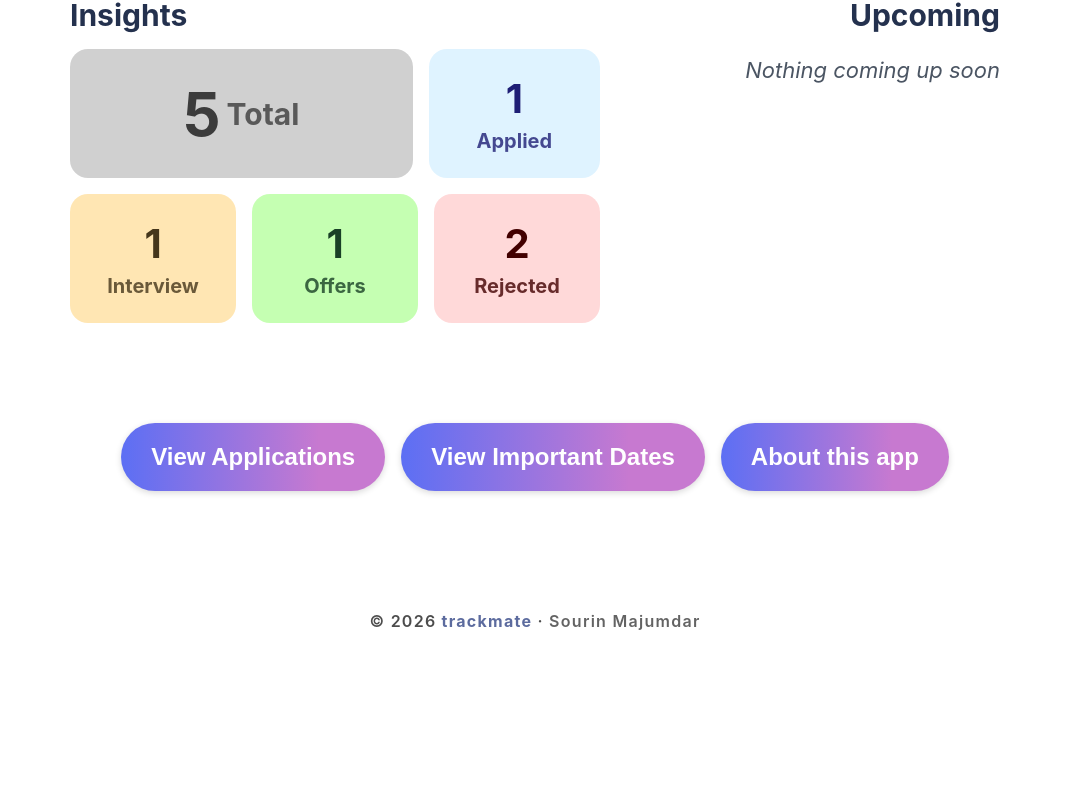
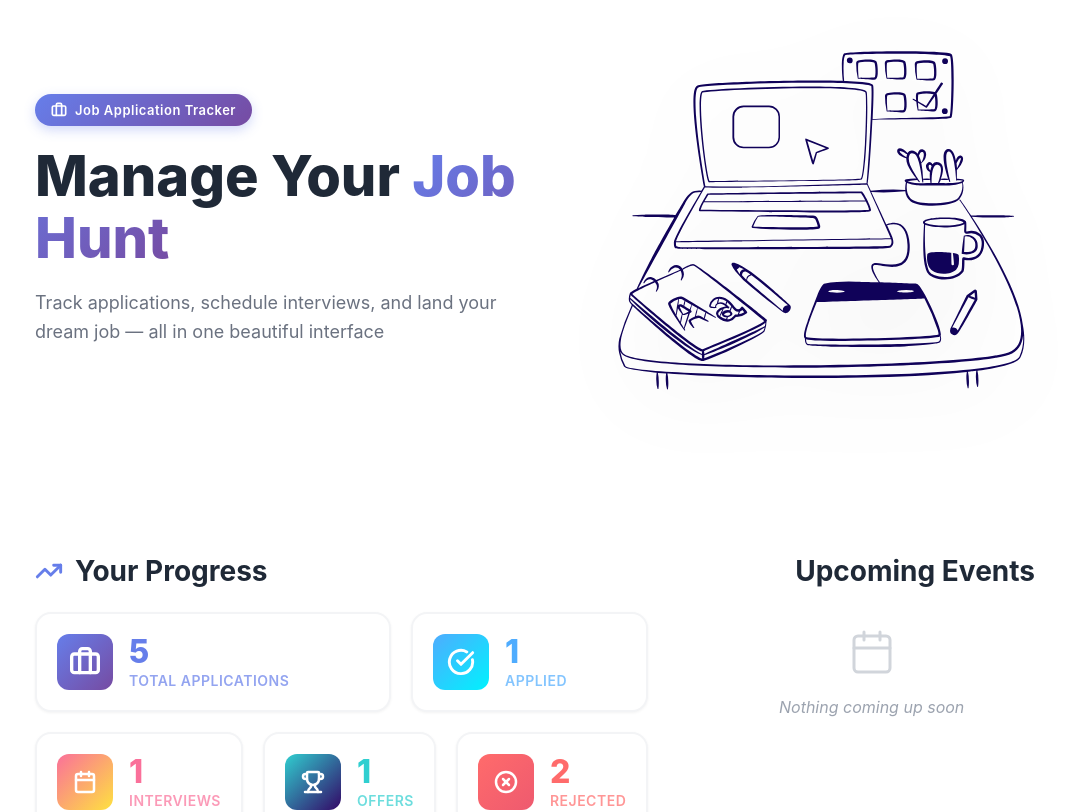
Before and after one commit to SourinMajumdar/job-application-tracker, a React (Vite) app: page / in a window 1280 px wide. Shown: the part 191-1003 px from the top of the page, without its empty margins (105-1170 px from the left). Before the commit the page ends 882 px from the top, so only its background shows below. Built offline with nearby package versions, Linux system fonts and the light colour scheme.

Commit message:
ui improvements

```diff
--- a/package.json
+++ b/package.json
@@ -12,6 +12,7 @@
   "dependencies": {
     "flubber": "^0.4.2",
     "framer-motion": "^12.24.10",
+    "lucide-react": "^0.562.0",
     "react": "^19.2.0",
     "react-dom": "^19.2.0"
   },
--- a/src/components/Home.jsx
+++ b/src/components/Home.jsx
@@ -1,13 +1,12 @@
 import Insights from "./Insights";
-// import { SunIcon, MoonIcon } from "./Themeicons";
-
+import { Briefcase, Calendar, Info, ArrowRight } from 'lucide-react';
 
 function Home({ goToApplications, goToImportantDates, goToAbout, jobs = [], dates = []}) {
 
   return (
     <>
       <div className="scroll-hint">
-        ↓ Scroll for actions
+        ↓ Scroll for insights
       </div>
 
       <div className="home-topbar">
@@ -19,49 +18,57 @@ function Home({ goToApplications, goToImportantDates, goToAbout, jobs = [], date
             <span className="app-name">track<span style={{color: 'rgb(255, 221, 0)'}}>mate</span></span>
           </a>
         </div>
-
-        {/* <button
-          className="theme-toggle"
-          onClick={() =>
-            setTheme(t => (t === "light" ? "dark" : "light"))
-          }
-          aria-label="Toggle theme"
-        >
-          <span className="icon-wrapper">
-            {theme === "dark" ? <MoonIcon /> : <SunIcon />}
-          </span>
-        </button> */}
-
       </div>
 
       <div className="home-container">
-        {/* TOP BAR */}
+        {/* HERO SECTION */}
+        <div className="hero-section">
+          <div className="hero-content">
+            <div className="hero-badge">
+              <Briefcase size={16} strokeWidth={2.5} />
+              <span>Job Application Tracker</span>
+            </div>
+            <h1 className="hero-title">
+              Manage Your <span className="gradient-text">Job Hunt</span>
+            </h1>
+            <p className="hero-subtitle">
+              Track applications, schedule interviews, and land your dream job — all in one beautiful interface
+            </p>
+          </div>
+          <div className="hero-illustration">
+            <img
+              src="/workspace-illustration.svg"
+              alt="Professional workspace"
+              className="illustration-image"
+            />
+          </div>
+        </div>
+
         {/* INSIGHTS */}
         <Insights jobs={jobs} dates={dates} />
 
         {/* ACTIONS */}
-        <div className="actions-below">
-          Actions:
-        </div>
-        <div className="home-actions">
-          <button className="primary-action" onClick={goToApplications}>
-            View Applications
-          </button>
+        <div className="actions-section">
+          <h3 className="actions-title">Quick Actions</h3>
+          <div className="home-actions">
+            <button className="primary-action" onClick={goToApplications}>
+              <Briefcase size={20} strokeWidth={2.5} />
+              <span>View Applications</span>
+              <ArrowRight size={18} strokeWidth={2.5} className="arrow-icon" />
+            </button>
 
-          <button
-            className="secondary-action"
-            onClick={goToImportantDates}
-          >
-            View Important Dates
-          </button>
+            <button className="secondary-action" onClick={goToImportantDates}>
+              <Calendar size={20} strokeWidth={2.5} />
+              <span>Important Dates</span>
+              <ArrowRight size={18} strokeWidth={2.5} className="arrow-icon" />
+            </button>
 
-          <button
-            className="third-action"
-            onClick={goToAbout}
-          >
-            About this app
-          </button>
-
+            <button className="third-action" onClick={goToAbout}>
+              <Info size={20} strokeWidth={2.5} />
+              <span>About This App</span>
+              <ArrowRight size={18} strokeWidth={2.5} className="arrow-icon" />
+            </button>
+          </div>
         </div>
       </div>
 
--- a/src/components/Insights.jsx
+++ b/src/components/Insights.jsx
@@ -1,3 +1,5 @@
+import { Briefcase, CheckCircle, Calendar, Trophy, CircleX, TrendingUp } from 'lucide-react';
+
 function getDaysDiff(dateStr) {
   const today = new Date();
   today.setHours(0, 0, 0, 0);
@@ -50,58 +52,94 @@ function Insights({ jobs = [], dates = [] }) {
     <div className="home-insights">
       {/* LEFT: INSIGHTS */}
       <div className="insights-left">
-        <h3 className="section-title">Insights</h3>
+        <div className="section-header">
+          <TrendingUp className="section-icon" size={28} strokeWidth={2.5} />
+          <h3 className="section-title">Your Progress</h3>
+        </div>
 
         {/* TOP ROW */}
         <div className="stats-top">
           <div className="stat-card total">
+            <div className="stat-icon-wrapper total-icon">
+              <Briefcase size={32} strokeWidth={2.5} />
+            </div>
+            <div className="stat-content">
               <span className="stat-number">{stats.total}</span>
-            <span className="stat-label"> Total</span>
+              <span className="stat-label">Total Applications</span>
+            </div>
           </div>
 
           <div className="stat-card applied">
+            <div className="stat-icon-wrapper applied-icon">
+              <CheckCircle size={28} strokeWidth={2.5} />
+            </div>
+            <div className="stat-content">
               <span className="stat-number">{stats.applied}</span>
-            <span className="stat-label"> Applied</span>
+              <span className="stat-label">Applied</span>
+            </div>
           </div>
         </div>
 
         {/* BOTTOM ROW */}
         <div className="stats-bottom">
           <div className="stat-card interview">
+            <div className="stat-icon-wrapper interview-icon">
+              <Calendar size={24} strokeWidth={2.5} />
+            </div>
+            <div className="stat-content">
               <span className="stat-number">{stats.interview}</span>
-            <span className="stat-label"> Interview</span>
+              <span className="stat-label">Interviews</span>
+            </div>
           </div>
 
           <div className="stat-card offer">
+            <div className="stat-icon-wrapper offer-icon">
+              <Trophy size={24} strokeWidth={2.5} />
+            </div>
+            <div className="stat-content">
               <span className="stat-number">{stats.offer}</span>
-            <span className="stat-label"> Offers</span>
+              <span className="stat-label">Offers</span>
+            </div>
           </div>
 
           <div className="stat-card rejected">
+            <div className="stat-icon-wrapper rejected-icon">
+              <CircleX size={24} strokeWidth={2.5} />
+            </div>
+            <div className="stat-content">
               <span className="stat-number">{stats.rejected}</span>
-            <span className="stat-label"> Rejected</span>
+              <span className="stat-label">Rejected</span>
+            </div>
           </div>
         </div>
       </div>
 
       {/* RIGHT: UPCOMING */}
       <div className="insights-right">
-        <h3 className="section-title upcoming">Upcoming</h3>
+        <h3 className="section-title upcoming">Upcoming Events</h3>
 
         {soonDates.length > 0 ? (
           <div className="soon-list">
             {soonDates.map(item => (
               <div key={item.id} className="soon-card">
+                <div className="soon-date-badge">
+                  <Calendar size={16} strokeWidth={2.5} />
+                  {item.daysLeft === 0 ? "Today" : item.daysLeft === 1 ? "Tomorrow" : `${item.daysLeft} days`}
+                </div>
                 <div className="soon-desc">{item.description}</div>
                 <div className="soon-meta">
-                  <span style={{ fontWeight: "600" }}> {formatDate(item.date)} </span>{" "} ·{" "}
-                  {item.daysLeft === 0 ? "Today" : item.daysLeft === 1 ? "Tomorrow" : `in ${item.daysLeft} days`}
+                  {formatDate(item.date)}
                 </div>
               </div>
             ))}
           </div>
         ) : (
+          <div className="empty-soon-wrapper">
+            <div className="empty-soon-icon">
+              <Calendar size={48} strokeWidth={1.5} />
+            </div>
             <p className="empty-soon">Nothing coming up soon</p>
+          </div>
         )}
       </div>
     </div>
--- a/src/index.css
+++ b/src/index.css
@@ -30,17 +30,131 @@ p {
   margin-bottom: 50px;
 }
 
+/* HERO SECTION */
+.hero-section {
+  display: grid;
+  grid-template-columns: 1.2fr 1fr;
+  gap: 60px;
+  align-items: center;
+  margin-bottom: 80px;
+  padding: 40px 0;
+}
+
+.hero-content {
+  display: flex;
+  flex-direction: column;
+  gap: 20px;
+}
+
+.hero-badge {
+  display: inline-flex;
+  align-items: center;
+  gap: 8px;
+  padding: 8px 16px;
+  background: linear-gradient(135deg, #667eea 0%, #764ba2 100%);
+  color: white;
+  border-radius: 999px;
+  font-size: 13px;
+  font-weight: 600;
+  letter-spacing: 0.5px;
+  width: fit-content;
+  box-shadow: 0 4px 12px rgba(102, 126, 234, 0.3);
+
+  opacity: 0;
+  animation: fadeUp 0.6s ease forwards;
+  animation-delay: 0.1s;
+}
+
+.hero-title {
+  font-size: 56px;
+  font-weight: 800;
+  line-height: 1.1;
+  color: #1f2937;
+  margin: 0;
+
+  opacity: 0;
+  animation: fadeUp 0.6s ease forwards;
+  animation-delay: 0.2s;
+}
+
+.gradient-text {
+  background: linear-gradient(135deg, #667eea 0%, #764ba2 100%);
+  -webkit-background-clip: text;
+  -webkit-text-fill-color: transparent;
+  background-clip: text;
+}
+
+.hero-subtitle {
+  font-size: 18px;
+  line-height: 1.6;
+  color: #6b7280;
+  margin: 0;
+
+  opacity: 0;
+  animation: fadeUp 0.6s ease forwards;
+  animation-delay: 0.3s;
+}
+
+.hero-illustration {
+  display: flex;
+  justify-content: center;
+  align-items: center;
+
+  opacity: 0;
+  animation: fadeUp 0.6s ease forwards;
+  animation-delay: 0.4s;
+}
+
+.illustration-image {
+  width: 100%;
+  max-width: 450px;
+  height: auto;
+  filter: drop-shadow(0 20px 40px rgba(0, 0, 0, 0.1));
+}
+
+@media (max-width: 768px) {
+  .hero-section {
+    grid-template-columns: 1fr;
+    gap: 40px;
+    margin-bottom: 60px;
+  }
+
+  .hero-title {
+    font-size: 36px;
+  }
+
+  .hero-subtitle {
+    font-size: 16px;
+  }
+
+  .illustration-image {
+    max-width: 300px;
+  }
+}
+
+.actions-section {
+  margin-top: 80px;
+  padding-top: 40px;
+  border-top: 2px dashed #e5e7eb;
+}
+
+.actions-title {
+  font-size: 24px;
+  font-weight: 700;
+  color: #1f2937;
+  text-align: center;
+  margin-bottom: 30px;
+
+  opacity: 0;
+  animation: fadeIn 0.4s ease forwards;
+  animation-delay: 0.5s;
+}
+
 .home-actions {
   display: flex;
-  gap: 16px;
+  gap: 20px;
   justify-content: center;
   flex-wrap: wrap;
-}
-
-@media (min-width: 769px) {
-  .home-actions {
-    margin-top: 70px;
-  }
 }
 
 .delete-confirmation {
@@ -222,7 +336,6 @@ mark {
   height: 36px;
   padding: 0 36px 0 16px;
   border-radius: 999px;
-  border: none;
   border: 1px solid #d1d5db;
   background-color: #f3f4f6;
   font-size: 14px;
@@ -305,28 +418,75 @@ mark {
   transform: translateX(-3px);
 }
 
-/* Primary action button (Home page) */
+/* Action buttons */
+.primary-action,
+.secondary-action,
+.third-action {
+  display: inline-flex;
+  align-items: center;
+  gap: 10px;
+  padding: 16px 28px;
+  font-size: 16px;
+  font-weight: 600;
+  border: none;
+  border-radius: 12px;
+  cursor: pointer;
+  position: relative;
+  overflow: hidden;
+
+  transition: all 0.3s cubic-bezier(0.4, 0, 0.2, 1);
+
+  opacity: 0;
+  transform: translateY(20px);
+  animation: fadeUp 0.5s ease forwards;
+}
+
 .primary-action {
-  margin-top: 30px;
-  padding: 20px 30px;
-  font-size: 24px;
-
-  border: none;
-  border-radius: 99px;
-
-  background-image: linear-gradient(to right, #5c6ff4, #C779D0 50%);
-  background-size: 150% auto;
-
+  background: linear-gradient(135deg, #667eea 0%, #764ba2 100%);
   color: white;
-  cursor: pointer;
-
-  font-weight: bold;
-
-  box-shadow: 0 2px 6px rgba(0, 0, 0, 0.15);
-
-  transition:
-    box-shadow 0.15s ease,
-    background-position 0.15s ease-in-out;
+  box-shadow: 0 4px 20px rgba(102, 126, 234, 0.4);
+  animation-delay: 0.6s;
+}
+
+.primary-action:hover {
+  transform: translateY(-2px);
+  box-shadow: 0 8px 30px rgba(102, 126, 234, 0.5);
+}
+
+.secondary-action {
+  background: linear-gradient(135deg, #4facfe 0%, #00f2fe 100%);
+  color: white;
+  box-shadow: 0 4px 20px rgba(79, 172, 254, 0.4);
+  animation-delay: 0.7s;
+}
+
+.secondary-action:hover {
+  transform: translateY(-2px);
+  box-shadow: 0 8px 30px rgba(79, 172, 254, 0.5);
+}
+
+.third-action {
+  background: white;
+  color: #667eea;
+  border: 2px solid #667eea;
+  box-shadow: 0 4px 20px rgba(102, 126, 234, 0.2);
+  animation-delay: 0.8s;
+}
+
+.third-action:hover {
+  background: #f3f4f6;
+  transform: translateY(-2px);
+  box-shadow: 0 8px 30px rgba(102, 126, 234, 0.3);
+}
+
+.arrow-icon {
+  transition: transform 0.3s ease;
+}
+
+.primary-action:hover .arrow-icon,
+.secondary-action:hover .arrow-icon,
+.third-action:hover .arrow-icon {
+  transform: translateX(4px);
 }
 
 /* Application card layout */
@@ -424,7 +584,6 @@ mark {
 
 /* Empty state */
 .empty-state {
-  margin-top: 24px;
   color: #6b7280;
   font-size: 24px;
   margin-top: 60px;
@@ -644,7 +803,6 @@ mark {
   max-width: 52px;
   margin-left: 6px;
 }
-.delete-text-x {color: }
 
 textarea {
   width: 100%;
@@ -714,19 +872,30 @@ textarea:focus {
 
 .home-insights {
   justify-content: center;
-  margin-top: 40px;
+  margin-top: 60px;
   display: grid;
-  grid-template-columns: 53% 30%;
-  gap: 100px;
+  grid-template-columns: 1.5fr 1fr;
+  gap: 60px;
   margin-bottom: 40px;
 }
 
 @media (max-width: 768px) {
   .home-insights {
     grid-template-columns: 1fr;
-    gap: 60px;
-  }
-  .section-title {font-size: 30px;}
+    gap: 50px;
+  }
+  .section-title {font-size: 24px;}
+}
+
+.section-header {
+  display: flex;
+  align-items: center;
+  gap: 12px;
+  margin-bottom: 24px;
+}
+
+.section-icon {
+  color: #667eea;
 }
 
 .date-insights {
@@ -736,10 +905,10 @@ textarea:focus {
 /* STATS */
 
 .section-title {
-  font-size: 30px;
+  font-size: 28px;
   font-weight: 700;
-  margin-bottom: 16px;
-  color: #24314e;
+  margin: 0;
+  color: #1f2937;
 }
 .empty-soon {
   font-style: oblique;
@@ -770,89 +939,123 @@ textarea:focus {
   }
 }
 
-/* CARD BASE */
+/* STAT CARDS */
 .stat-card {
   opacity: 0;
   display: flex;
-  flex-direction: column;   /* ⬅ stack vertically */
+  align-items: center;
+  gap: 16px;
+
+  border-radius: 16px;
+  padding: 20px;
+
+  background: white;
+  border: 2px solid #f3f4f6;
+  box-shadow: 0 1px 3px rgba(0, 0, 0, 0.05);
+
+  transition: all 0.3s cubic-bezier(0.4, 0, 0.2, 1);
+  animation: cardFade 0.5s ease forwards;
+}
+
+.stat-card:hover {
+  transform: translateY(-4px);
+  box-shadow: 0 20px 40px rgba(0, 0, 0, 0.12);
+  border-color: currentColor;
+}
+
+.stat-icon-wrapper {
+  flex-shrink: 0;
+  width: 56px;
+  height: 56px;
+  border-radius: 12px;
+  display: flex;
   align-items: center;
   justify-content: center;
-  gap: 6px;                 /* space between number & label */
-
-  /* background: #f7f7f7; */
-  border-radius: 18px;
-  padding: 25px;
-  text-align: center;
-
-  transition: transform 0.15s ease,
-  box-shadow 0.15s ease,
-  background 0.4s ease,
-  color 0.4s ease;
-
-  animation: cardFade 0.5s ease forwards;
-}
-
-.stat-card:hover {
-  transform: translateY(-2px);
-  box-shadow: 0 30px 30px rgba(0, 0, 0, 0.2);
-}
-
-.stat-card.total { background: #d0d0d0; color: #3c3c3c; font-weight: bold;}
-.stat-card.applied { background: #dff3ff; color: rgb(30, 30, 117); font-weight: bold;}
-.stat-card.interview { background: #ffe6b3; color: rgb(69, 54, 27); font-weight: bold;}
-.stat-card.offer { background: #c5ffb2; color: #194026; font-weight: bold;}
-.stat-card.rejected { background: #ffd9d9; color:rgb(66, 0, 0); font-weight: bold;}
-.stats-container {
+  transition: transform 0.3s ease;
+}
+
+.stat-card:hover .stat-icon-wrapper {
+  transform: scale(1.1) rotate(5deg);
+}
+
+.total-icon {
+  background: linear-gradient(135deg, #667eea 0%, #764ba2 100%);
+  color: white;
+}
+
+.applied-icon {
+  background: linear-gradient(135deg, #4facfe 0%, #00f2fe 100%);
+  color: white;
+}
+
+.interview-icon {
+  background: linear-gradient(135deg, #fa709a 0%, #fee140 100%);
+  color: white;
+}
+
+.offer-icon {
+  background: linear-gradient(135deg, #30cfd0 0%, #330867 100%);
+  color: white;
+}
+
+.rejected-icon {
+  background: linear-gradient(135deg, #ff6b6b 0%, #ee5a6f 100%);
+  color: white;
+}
+
+.stat-content {
   display: flex;
   flex-direction: column;
-  gap: 16px;
-}
-
-.stat-card.total:hover {background: rgb(102, 102, 102); color: white}
-.stat-card.applied:hover {background: #0062ff; color: white}
-.stat-card.interview:hover {background: #ffaa00; color: white}
-.stat-card.offer:hover {background: #29a400; color: white}
-.stat-card.rejected:hover {background: #9b1919; color: white}
+  gap: 4px;
+  flex: 1;
+}
+
+.stat-card.total { color: #667eea;}
+.stat-card.applied { color: #4facfe;}
+.stat-card.interview { color: #fa709a;}
+.stat-card.offer { color: #30cfd0;}
+.stat-card.rejected { color: #ff6b6b;}
 
 /* TOP ROW */
 .stats-top {
   display: grid;
-  grid-template-columns: 2fr 1fr;
-  gap: 16px;
+  grid-template-columns: 1.5fr 1fr;
+  gap: 20px;
 }
 
 .stats-bottom {
-  margin-top: 16px;
+  margin-top: 20px;
   display: grid;
-  grid-template-columns: 1fr 1fr 1fr;
-  gap: 16px;
-}
-
-/* TOTAL special */
-.stat-card.total {
-  flex-direction: row;
-}
-
-.stat-card.total .stat-number {
-  font-size: 60px;
-}
-.stat-card.total .stat-label {
-  font-size: 30px;
-}
-
-
-
-/* Others same size */
+  grid-template-columns: repeat(3, 1fr);
+  gap: 20px;
+}
+
+@media (max-width: 768px) {
+  .stats-top {
+    grid-template-columns: 1fr;
+  }
+
+  .stats-bottom {
+    grid-template-columns: 1fr;
+  }
+}
+
+
+
 .stat-number {
   display: block;
-  font-size: 40px;
-  font-weight: 700;
+  font-size: 32px;
+  font-weight: 800;
+  line-height: 1;
 }
 
 .stat-label {
   display: block;
-  font-size: 20px;
-  opacity: 0.8;
+  font-size: 14px;
+  font-weight: 600;
+  opacity: 0.7;
+  text-transform: uppercase;
+  letter-spacing: 0.5px;
 }
 
 
@@ -865,33 +1068,70 @@ textarea:focus {
 }
 
 .soon-card {
-  background: #ffece6;
-  border-left: 8px solid #ff5a5a;
-  padding: 14px 16px;
-  border-radius: 8px;
-  box-shadow: 0 5px 30px rgba(0, 0, 0, 0.09);
-  transition: transform 0.5s ease, zoom 1s ease, box-shadow 0.3s ease;
+  background: linear-gradient(135deg, #fff5f5 0%, #ffe8e8 100%);
+  border: 2px solid #fee2e2;
+  border-left: 4px solid #ef4444;
+  padding: 16px;
+  border-radius: 12px;
+  box-shadow: 0 2px 8px rgba(239, 68, 68, 0.1);
 
   opacity: 0;
-  transform: scale(1);
   animation: cardFade 0.45s ease forwards;
-  transition: transform 0.18s ease, box-shadow 0.18s ease;
+  transition: all 0.3s ease;
 }
 
 .soon-card:hover {
-  transform: scale(1.05);
-  box-shadow: 0 20px 30px rgba(0, 0, 0, 0.2);
+  transform: translateX(4px);
+  box-shadow: 0 8px 24px rgba(239, 68, 68, 0.2);
+  border-left-width: 6px;
+}
+
+.soon-date-badge {
+  display: inline-flex;
+  align-items: center;
+  gap: 6px;
+  padding: 4px 12px;
+  background: rgba(239, 68, 68, 0.1);
+  color: #dc2626;
+  border-radius: 999px;
+  font-size: 12px;
+  font-weight: 600;
+  margin-bottom: 10px;
 }
 
 .soon-desc {
-  font-size: 18px;
-  font-weight: 500;
+  font-size: 16px;
+  font-weight: 600;
+  color: #1f2937;
   margin-bottom: 6px;
+  line-height: 1.4;
 }
 
 .soon-meta {
   font-size: 13px;
-  /* opacity: 0.7; */
+  color: #6b7280;
+  font-weight: 500;
+}
+
+.empty-soon-wrapper {
+  display: flex;
+  flex-direction: column;
+  align-items: center;
+  justify-content: center;
+  padding: 40px 20px;
+  text-align: center;
+}
+
+.empty-soon-icon {
+  color: #d1d5db;
+  margin-bottom: 16px;
+}
+
+.empty-soon {
+  font-size: 16px;
+  color: #9ca3af;
+  font-style: italic;
+  margin: 0;
 }
 
 
@@ -910,9 +1150,6 @@ textarea:focus {
 
 .home-topbar {
   background-image: linear-gradient(to right, #5c6ff4 5%, #7988f7 , #c98dd0 60%);
-  position: sticky;
-  top: 50;
-
   position: relative;
   z-index: 100;
   display: flex;
@@ -955,23 +1192,6 @@ textarea:focus {
 .rotate:hover {cursor:pointer; transform: rotateY(360deg);}
 
 
-.third-action {
-  margin-top: 30px;
-  padding: 20px 30px;
-  font-size: 24px;
-  border: none;
-  background-image: linear-gradient(to right, #5c6ff4 , #C779D0 50%);
-  background-size: 150% auto;
-  color: white;
-  cursor: pointer;
-
-  transition: box-shadow 0.15s ease, background-position 0.15s ease-in-out;
-  box-shadow: 0 2px 6px rgba(0, 0, 0, 0.15);
-
-  font-weight: bold;
-  border-radius: 99px;
-  border: none;
-}
 
 .third-action:hover {
   background-position: right center;
@@ -1165,28 +1385,11 @@ textarea:focus {
   }
 }
 
- /* -------------------- LOADING ANIMATIONS -------------- */
-.primary-action, .secondary-action, .third-action {
-  opacity: 0;
-  transform: translateY(20px);
-  animation: fadeUp 0.4s ease forwards;
-}
-
-.primary-action { animation-delay: 0.3s; }
-.secondary-action { animation-delay: 0.38s; }
-.third-action { animation-delay: 0.46s; }
-
-
 @keyframes fadeUp {
   to {
     opacity: 1;
     transform: translateY(0);
   }
-}
-
-.primary-action:hover {
-  background-position: right center ;
-  box-shadow: 0 20px 30px rgba(0, 0, 0, 0.2);
 }
 
 .stat-card:nth-child(1) { animation-delay: 0.1s; }
@@ -1389,20 +1592,30 @@ textarea:focus {
   top: 68px;
   right: 30px;
 
-  padding: 6px 12px;
+  padding: 8px 14px;
   border-radius: 999px;
 
   font-size: 12px;
-  font-weight: 500;
+  font-weight: 600;
   letter-spacing: 0.04em;
 
-  background: rgba(0, 0, 0, 0.06);
-  color: rgba(0, 0, 0, 0.65);
+  background: rgba(102, 126, 234, 0.1);
+  color: #667eea;
+  border: 1px solid rgba(102, 126, 234, 0.2);
 
   pointer-events: none;
   z-index: 90;
 
-  animation: hintFadeIn 0.4s ease;
+  animation: hintFadeIn 0.4s ease, bounce 2s ease-in-out infinite;
+}
+
+@keyframes bounce {
+  0%, 100% {
+    transform: translateY(0);
+  }
+  50% {
+    transform: translateY(4px);
+  }
 }
 
 @keyframes hintFadeIn {
@@ -1416,21 +1629,15 @@ textarea:focus {
   }
 }
 
-.actions-below {
-  display: flex;
-  justify-content: center; /* Horizontal center */
-
-  padding: 20px 12px;
-  border-radius: 10px;
-  margin-top: 80px;
-  font-size: 15px;
-  font-weight: 500;
-  letter-spacing: 0.04em;
-
-  background: linear-gradient(to bottom, rgba(0, 0, 0, 0.08) 50%, transparent);
-  color: rgba(0, 0, 0, 0.65);
-  z-index: 90;
-}
 @media (min-width: 769px) {
-  .scroll-hint, .actions-below, .mobile-only-scroll { display: none; }
-}
+  .scroll-hint, .mobile-only-scroll { display: none; }
+}
+
+@media (max-width: 768px) {
+  .primary-action,
+  .secondary-action,
+  .third-action {
+    width: 100%;
+    justify-content: center;
+  }
+}
```
Also changed, not shown: public/workspace-illustration.svg (added), 1 other file (tests, documents, lock files or other folders). Lines whose indentation alone changed are shown as unchanged.
